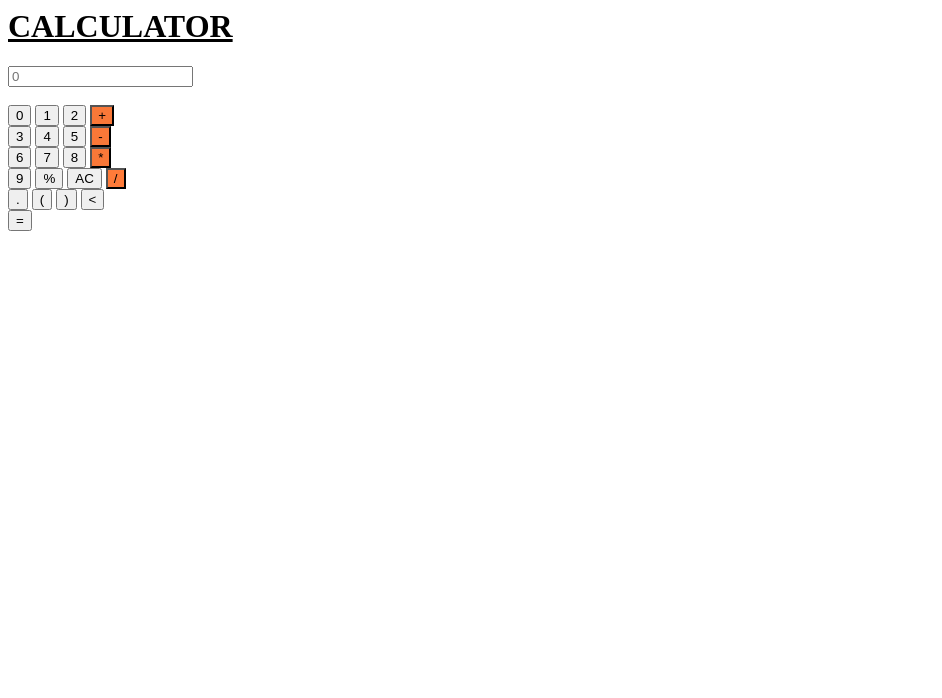
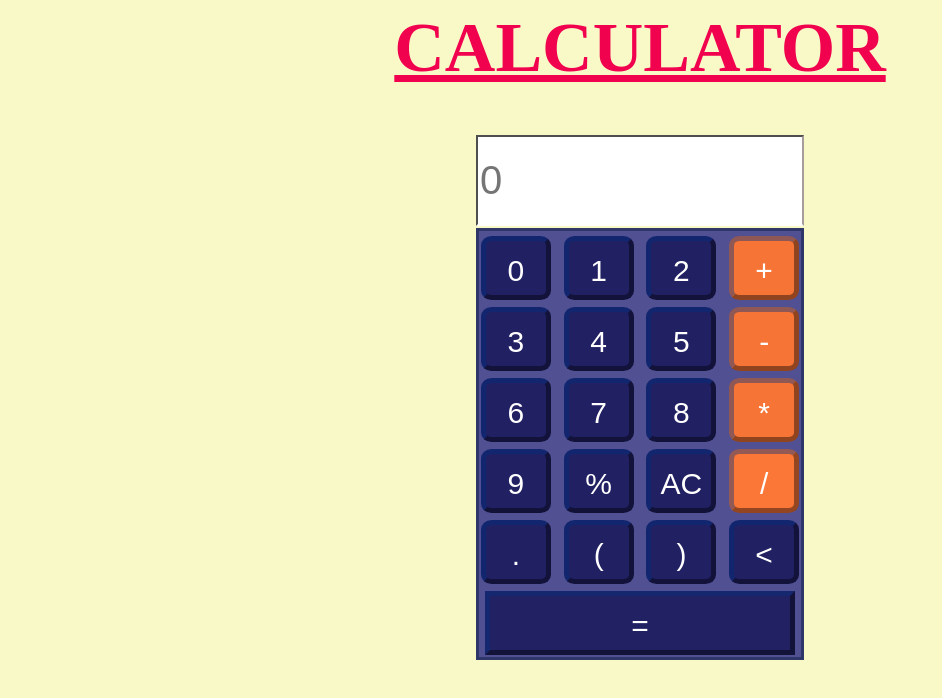
Before and after one commit to Devanshi12srivastava/calculator, a plain HTML site: page index.html in a window 1280 px wide. Shown: the whole page, without its empty margins (0-942 px from the left). Drawn offline with Linux system fonts and the light colour scheme.

Commit message:
Update index.html

```diff
--- a/index.html
+++ b/index.html
@@ -3,7 +3,7 @@
 
         <title> Calculator </title>
 
-        <link rel="stylesheet" href="laptop.css">
+        <link rel="stylesheet" href="calculator.css">
 </head>
 <body>
     <h1> <u> CALCULATOR </u></h1>
```
